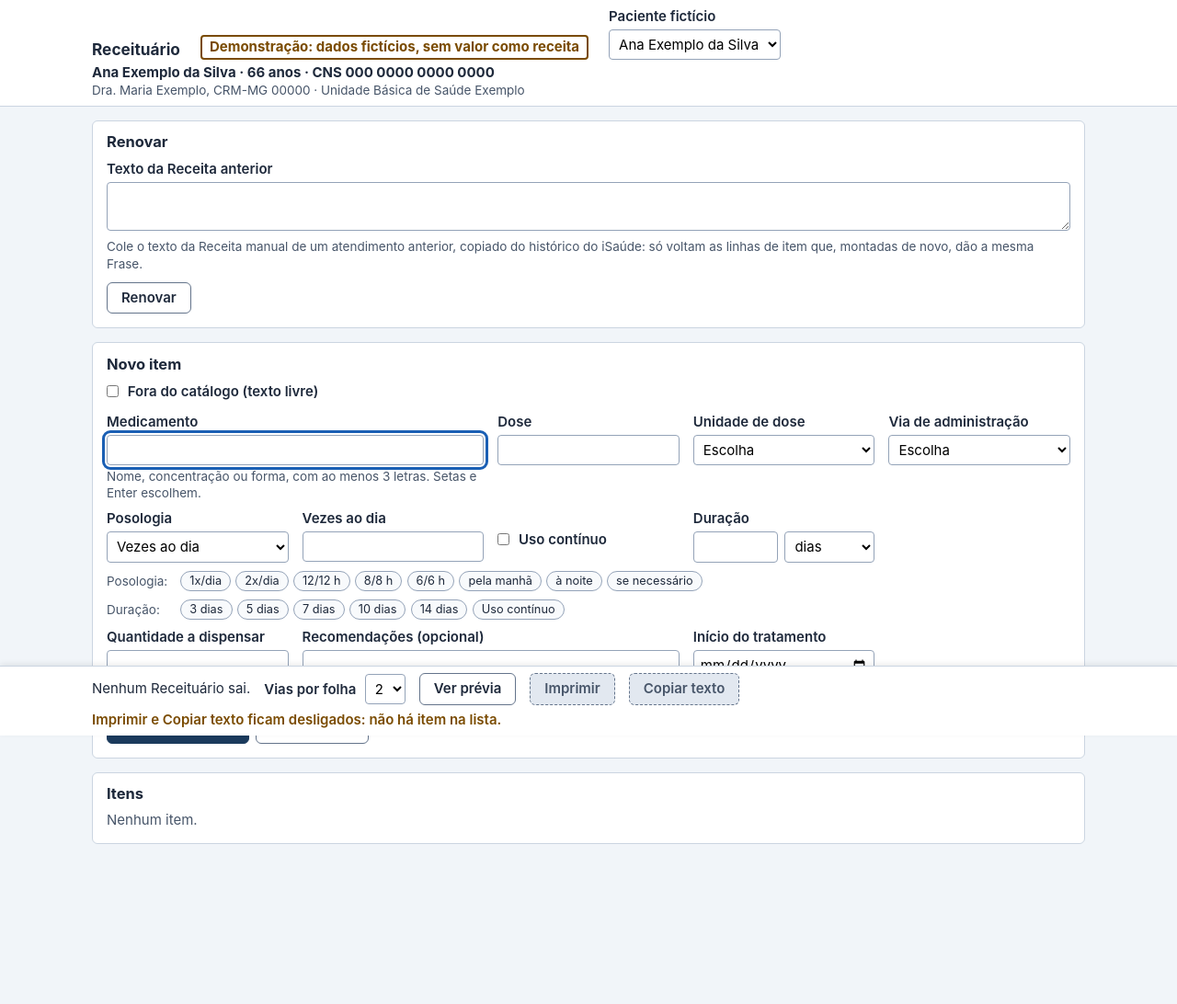
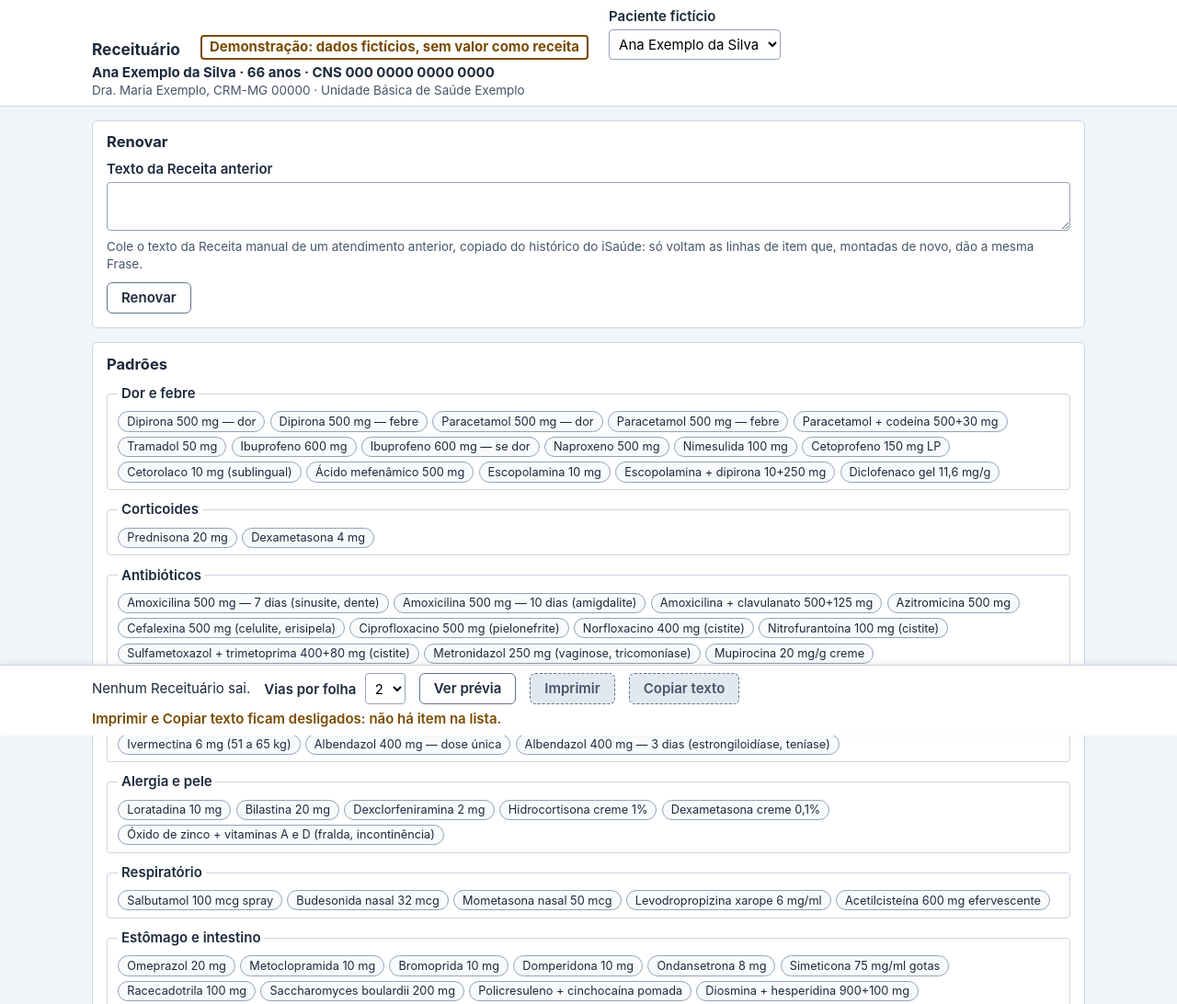
Before and after one commit to caximbele/receituario-publico, a plain HTML site: page index.html in a window 1280 px wide. Shown: the top 1092 px of the page at 92% size. Before the commit the page ends 1009 px from the top, so only its background shows below. Drawn offline with Linux system fonts and the light colour scheme.

Commit message:
Quadro Padrões preenche o Novo item com um clique
Co-Authored-By: Claude Opus 5.5 <noreply@anthropic.com>

```diff
--- a/estilo.css
+++ b/estilo.css
@@ -40,7 +40,8 @@ input[type="checkbox"] { width: auto; margin: 0 .4rem 0 0; vertical-align: -.1re
 input::placeholder { color: #475569; } /* a sugerida e o padrão, que valem com o campo em branco */
 option:disabled { color: #94a3b8; }
 /* As Etapas, cada uma no seu quadro, dentro do quadro delas. */
-fieldset.etapas, fieldset.etapa { margin: .75rem 0 0; padding: 0 .75rem .5rem; border: 1px solid #cbd5e1; border-radius: 4px; }
+fieldset.etapas, fieldset.etapa, .padroes fieldset { margin: .75rem 0 0; padding: 0 .75rem .5rem; border: 1px solid #cbd5e1; border-radius: 4px; }
+.padroes .alerta:empty { display: none; }
 fieldset legend { padding: 0 .25rem; font-weight: 600; }
 #numero-de-etapas { width: auto; }
 .par { display: flex; gap: .5rem; }
--- a/index.html
+++ b/index.html
@@ -40,6 +40,13 @@
       <div class="botoes"><button type="button" class="botao" id="renovar">Renovar</button></div>
       <p class="resultado" id="resultado-renovar" role="status"></p>
       <ul class="nao-reconhecidas" id="nao-reconhecidas" aria-label="Linhas que não voltaram"></ul>
+    </section>
+
+    <!-- Os Padrões (ADR 0011): o clique preenche o Novo item, e o Enter o acrescenta. Some abaixo de 12 anos. -->
+    <section class="quadro padroes" id="quadro-padroes" aria-labelledby="titulo-padroes">
+      <h2 id="titulo-padroes">Padrões</h2>
+      <p class="alerta" id="alerta-padroes" role="status"></p>
+      <div id="grupos-padroes"></div>
     </section>
 
     <!-- Enter adiciona o item (ou grava a edição), e Esc limpa o formulário (ou cancela a edição). -->
--- a/tela.js
+++ b/tela.js
@@ -13,9 +13,11 @@ import { renovar } from './src/renovacao.js';
 import { folhasDoImpresso } from './impresso.js';
 import { nomeDosItens } from './src/texto.js';
 import { ORIGEM_DO_ISAUDE, doIsaude, lerMensagem } from './src/mensagem.js';
+import { quadroDosPadroes } from './src/padroes.js';
 import catalogo from './dados/catalogo.js';
 import configuracao from './dados/configuracao.js';
 import demonstracao from './dados/demonstracao.js';
+import padroes from './dados/padroes.js';
 
 const $ = (id) => document.getElementById(id);
 const form = $('item');
@@ -148,6 +150,43 @@ function mostrarTopo() {
   ]);
   $('selo').hidden = !demo;
   $('bloco-paciente-ficticio').hidden = !demo;
+  const { mostrar, alerta } = quadroDosPadroes(paciente.nascimento, hoje());
+  $('quadro-padroes').hidden = !mostrar;
+  $('alerta-padroes').textContent = alerta ?? '';
+}
+
+// Um quadro por Grupo, na ordem de dados/padroes.js, com um botão por Padrão.
+function montarPadroes() {
+  const grupos = new Map();
+  padroes.forEach(({ grupo, nome }, i) => {
+    if (!grupos.has(grupo)) {
+      const quadro = document.createElement('fieldset');
+      const legenda = document.createElement('legend');
+      const botoes = document.createElement('div');
+      legenda.textContent = grupo;
+      botoes.className = 'atalhos';
+      quadro.append(legenda, botoes);
+      $('grupos-padroes').append(quadro);
+      grupos.set(grupo, botoes);
+    }
+    const botao = document.createElement('button');
+    botao.type = 'button';
+    botao.dataset.padrao = String(i);
+    botao.textContent = nome;
+    grupos.get(grupo).append(botao);
+  });
+}
+
+// O Padrão entra como item novo, como depois do Esc: a edição em curso fica sem gravar. A cópia impede que mexer no
+// formulário mude a lista de Padrões. O foco vai para a Dose, e o Enter acrescenta o item.
+function usarPadrao(indice) {
+  editando = null;
+  tentou = false;
+  tocados.clear();
+  fecharBusca();
+  preencher(structuredClone(padroes[indice].item));
+  atualizar();
+  $('dose').focus();
 }
 
 // Escolhido o Produto, a Unidade de dose e a Via de administração vêm preenchidas quando há uma só opção. Com mais de
@@ -618,6 +657,10 @@ form.addEventListener('keydown', (evento) => {
   }
 });
 for (const botao of form.querySelectorAll('.atalhos button')) botao.addEventListener('click', () => usarAtalho(botao.dataset));
+montarPadroes();
+$('grupos-padroes').addEventListener('click', ({ target }) => {
+  if (target.dataset.padrao !== undefined) usarPadrao(Number(target.dataset.padrao));
+});
 $('salvar').addEventListener('click', salvar);
 $('limpar').addEventListener('click', limpar);
 $('itens').addEventListener('click', ({ target }) => {
```
